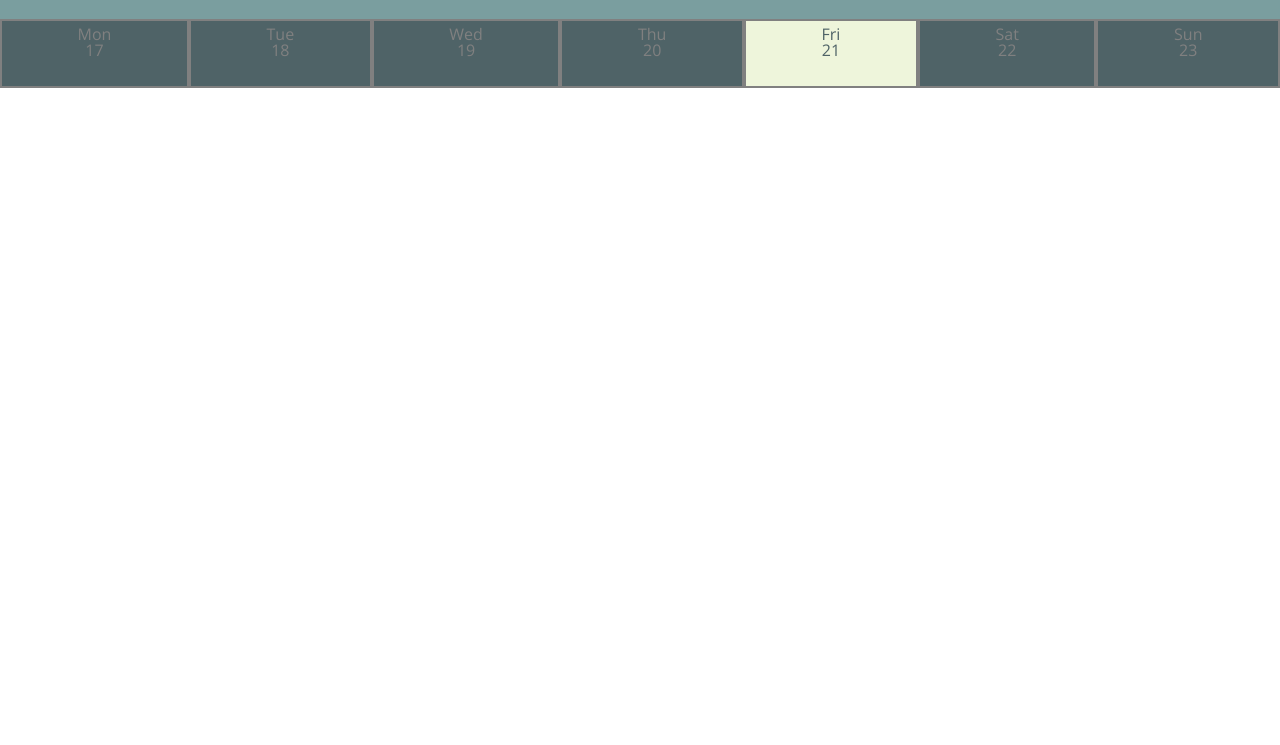
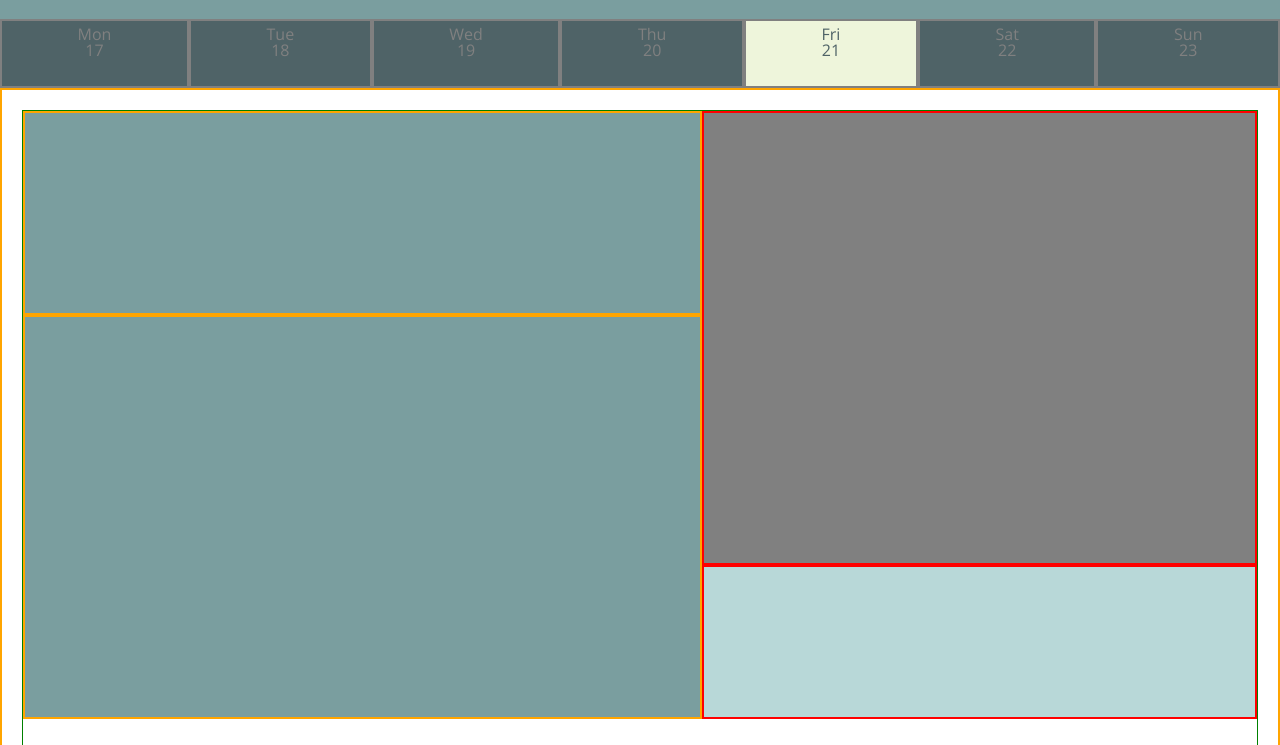
Before and after one commit to adam-rice/fitness-app-comp, a plain HTML site: page index.html in a window 1280 px wide. Shown: the part 55-800 px from the top of the page. Drawn offline with nearby package versions, Linux system fonts and the light colour scheme.

Commit message:
Add cards for four sections

```diff
--- a/CSS/styles.css
+++ b/CSS/styles.css
@@ -12,7 +12,7 @@ header {
 
 h1 {
   font-size: 1.5em;
-  font-weight: 300; /* perhaps 700? */
+  font-weight: 300;
   padding: 25px;
   text-shadow: 2px 2px gray;
 
@@ -40,3 +40,59 @@ h1 {
 h2 {
   margin-top: 5px;
 }
+
+#data-section {
+  border: 2px solid orange;
+}
+
+#article-container {
+  border: 1px solid green;
+  margin: 20px;
+  height: 800px;
+}
+
+.left {
+  float: left;
+  width: 55%;
+}
+
+.right {
+  float: right;
+  width: 45%;
+}
+
+.trackers {
+  background-color: #7A9E9F;
+  border: 2px solid orange;
+  height: 200px;
+}
+
+.records {
+  background-color: #7A9E9F;
+  border: 2px solid orange;
+  height: 400px;
+}
+
+.upcoming {
+  background-color: gray;
+  border: 2px solid red;
+  height: 450px;
+}
+
+.widgets {
+  background-color: #B8D8D8;
+  border: 2px solid red;
+  height: 150px;
+}
+
+footer {
+  display: none;
+}
+
+@media screen and (max-width: 500px) {
+
+  footer {
+    display: block;
+  }
+
+}
--- a/index.html
+++ b/index.html
@@ -49,5 +49,43 @@
       </section>
     </header>
 
+    <section id="data-section">
+
+      <div id="article-container">
+
+        <div class="left">
+
+          <article class="trackers">
+
+          </article>
+
+          <article class="records">
+
+          </article>
+
+        </div>
+
+        <div class="right">
+
+          <article class="upcoming">
+
+          </article>
+
+          <article class="widgets">
+
+          </article>
+
+        </div>
+
+      </div>
+
+    </section>
+
+    <footer>
+
+      <h6>fitNalysis</h6>
+
+    </footer>
+
   </body>
 </html>
```
